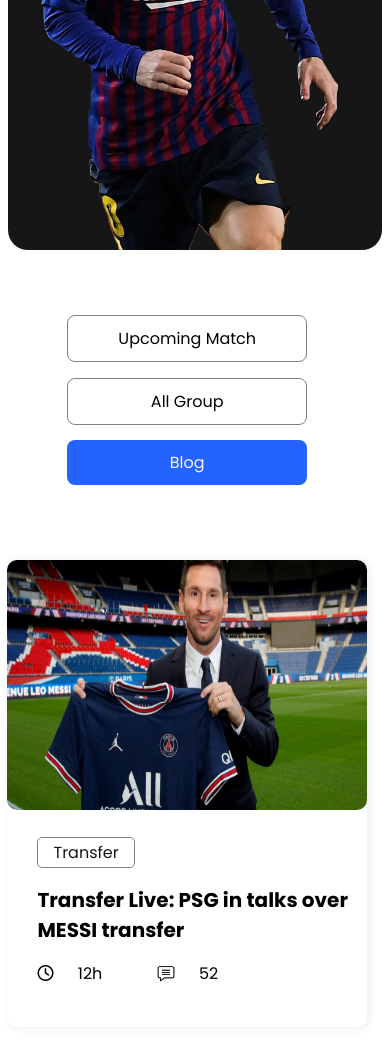
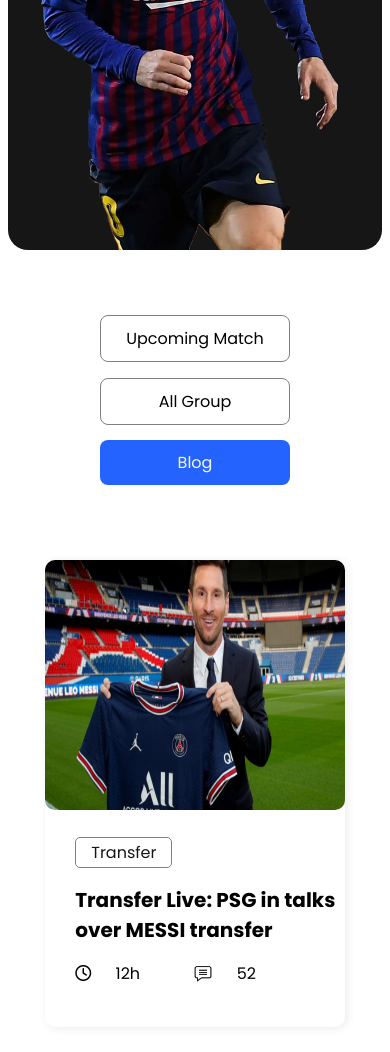
Before and after one commit to iamsaifsaiful/World-Cup-Assignment-2, a plain HTML site: page index.html in a window 390 px wide. Shown: the part 634-1686 px from the top of the page. Drawn offline with Linux system fonts and the light colour scheme; a web font is replaced by a local one.

Commit message:
assignment 2 done

```diff
--- a/style.css
+++ b/style.css
@@ -307,8 +307,8 @@
         display: flex;
         flex-direction: column;
         justify-content: space-between;
-        margin: 50px 2% 00px 0px;
-        width: 96%;
+        margin: 50px auto 00px auto;
+        width: 80%;
     }
     .side-menu{
         width: 80%;
```
